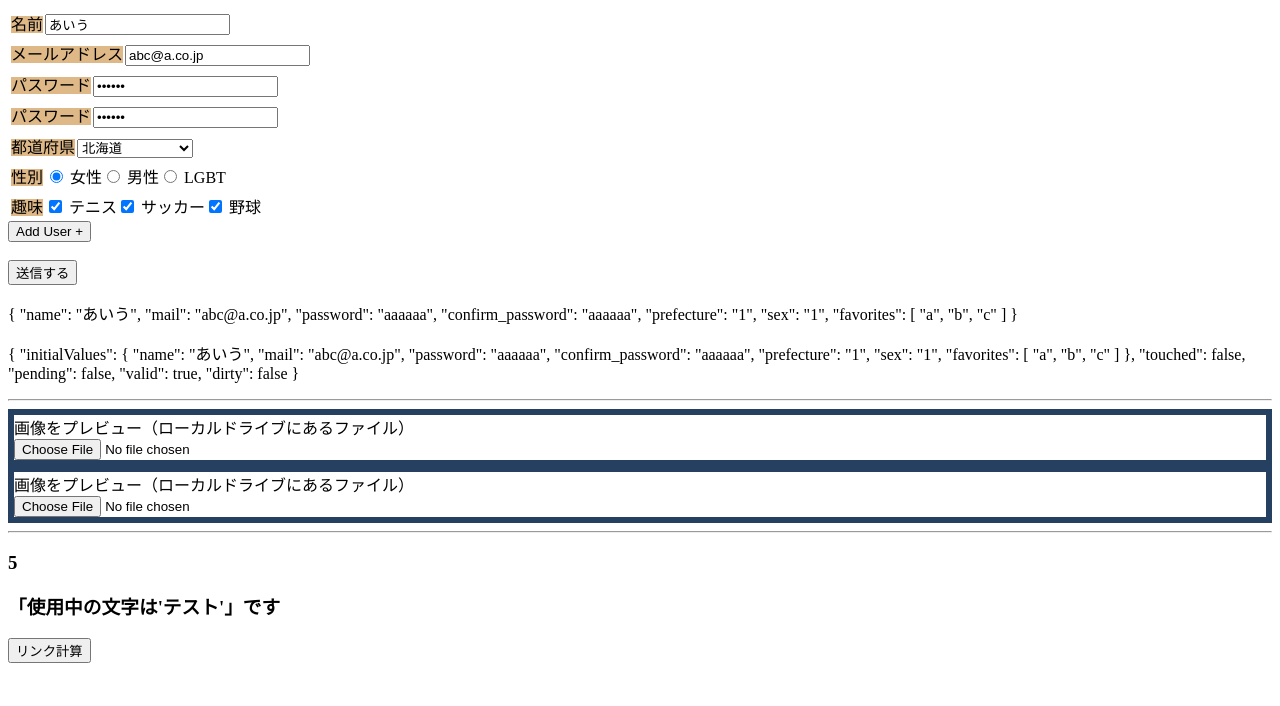
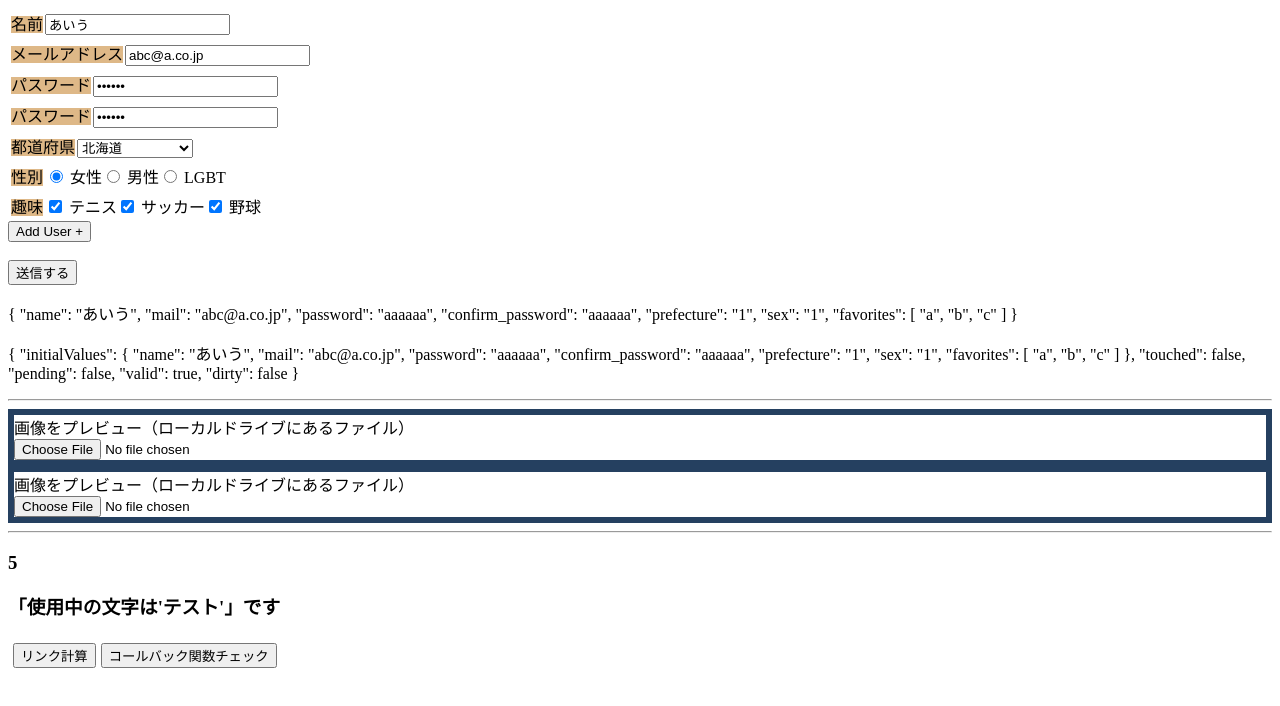
Before and after one commit to afurosan/vue-validation-form, a Vue app: page / in a window 1280 px wide. Shown: the top 706 px of the page. Built offline with nearby package versions, Linux system fonts and the light colour scheme.

Commit message:
typescript型指定の方法

```diff
--- a/src/components/templates/FormLinqSample.vue
+++ b/src/components/templates/FormLinqSample.vue
@@ -2,7 +2,9 @@
   <div class="sample">
     <h3>{{ age }}</h3>
     <h3>{{ saySomething("テスト") }}</h3>
-    <button @click="calcM">リンク計算</button>
+    <button @click="calcM" style="margin: 5px">リンク計算</button>
+    <button @click="callbackChk">コールバック関数チェック</button>
+
     <!-- <p>{{ saySomething() }}</p> -->
   </div>
 </template>
@@ -90,7 +92,19 @@ export default defineComponent({
 
     //何も戻り値がない場合はvoidを指定する
     const sayHello = (msg : string) : void =>{
-      console .log(msg);
+      console.log(msg);
+    }
+
+    //callback関数の型の書き方
+    const doubledHandle = (num : number, cb : (num : number) => number) : void => {
+      const doubleNum = cb(num * 2);
+      console.log(doubleNum);
+    }
+
+    const callbackChk = () : void => {
+      doubledHandle(100, doubleNum => {
+        return doubleNum;
+      })
     }
 
     const orders =
@@ -149,6 +163,7 @@ export default defineComponent({
       age,
       calcM,
       saySomething,
+      callbackChk,
     };
   },
 });
```
